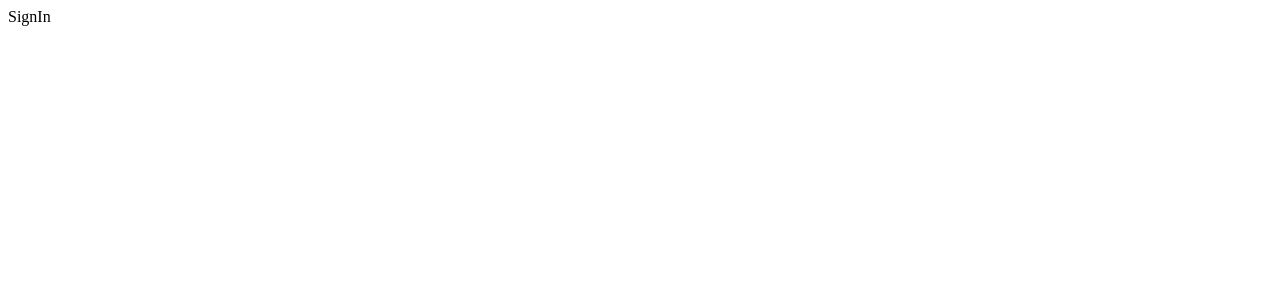
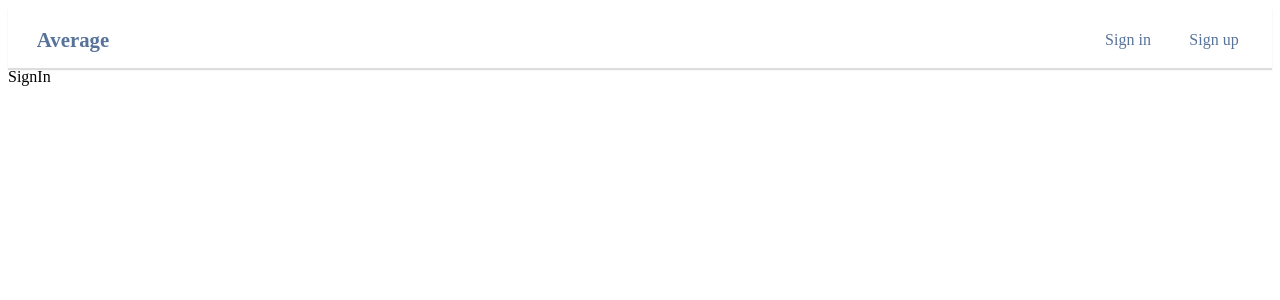
Before and after one commit to rxrossi/average-client, a React app: page /signin in a window 1280 px wide. Shown: the top 300 px of the page. Built offline with nearby package versions, Linux system fonts and the light colour scheme.

Commit message:
Added buttons to NavBar for signed out user

```diff
--- a/src/NavBar/UserMenu/SignedOut/index.jsx
+++ b/src/NavBar/UserMenu/SignedOut/index.jsx
@@ -1,3 +1,32 @@
 import React from 'react'
+import styled from 'styled-components'
+import BaseLink from '../../../StyledComponents/BaseLink'
+import { grey, blue, softBlue } from '../../../colors'
 
-export default () => <div>Login</div>
+const Wrapper = styled.div`
+  display: inline-grid;
+  grid-template-columns: 1fr 1fr;
+`
+
+const Link = styled(BaseLink)`
+  display: 'inline-block';
+  color: ${blue};
+  width: 70px;
+  font-size: 1rem;
+  padding: 0.5rem;
+  text-align: center;
+
+  &:hover {
+    color: ${grey}
+    background-color: ${softBlue};
+    box-shadow: 1px 1px 1px #999;
+    border-radius: 2px;
+  }
+`
+
+export default () => (
+  <Wrapper>
+    <Link to="/signin">Sign in</Link>
+    <Link to="/signup">Sign up</Link>
+  </Wrapper>
+)
--- a/src/NavBar/index.jsx
+++ b/src/NavBar/index.jsx
@@ -1,7 +1,7 @@
 import React from 'react'
 import styled from 'styled-components'
 import UserMenu from './UserMenu'
-import { blue, white } from '../colors'
+import { grey, blue, white } from '../colors'
 import BaseLink from '../StyledComponents/BaseLink'
 
 type Props = {
@@ -22,8 +22,14 @@ export default NavBar
 
 const HomeLink = styled(BaseLink)`
   font-weight: bolder;
-  font-size: 1.2rem;
+  font-size: 1.3rem;
+  text-align: center;
   color: ${blue};
+
+  &:hover {
+    color: ${grey}
+    border-radius: 2px;
+  }
 `
 
 const Nav = styled.nav`
--- /dev/null
+++ b/src/Pages/SignIn/index.jsx
@@ -0,0 +1,10 @@
+import React from 'react'
+import NavBar from '../../NavBar'
+
+const Home = () => (
+  <div>
+    <NavBar />
+    SignIn
+  </div>
+)
+export default Home
--- /dev/null
+++ b/src/Pages/SignOut/index.jsx
@@ -0,0 +1,10 @@
+import React from 'react'
+import NavBar from '../../NavBar'
+
+const Home = () => (
+  <div>
+    <NavBar />
+    Sign Out
+  </div>
+)
+export default Home
--- /dev/null
+++ b/src/Pages/SignUp/index.jsx
@@ -0,0 +1,10 @@
+import React from 'react'
+import NavBar from '../../NavBar'
+
+const Home = () => (
+  <div>
+    <NavBar />
+    Sign Up
+  </div>
+)
+export default Home
--- /dev/null
+++ b/src/Pages/UserProfile/index.jsx
@@ -0,0 +1,10 @@
+import React from 'react'
+import NavBar from '../../NavBar'
+
+const Home = () => (
+  <div>
+    <NavBar />
+    User Profile
+  </div>
+)
+export default Home
--- a/src/Router/index.jsx
+++ b/src/Router/index.jsx
@@ -4,15 +4,10 @@ import Home from '../Pages/Home'
 import Test from '../Pages/Test'
 import RequiredSignInRoute from './RequireSignInRoute'
 import RequiredSignOutRoute from './RequireSignOutRoute'
-
-/*
-  move the NavBar outside, inject in each route
-  replace with the client2 navbar
-*/
-
-const SignIn = () => <div>SignIn</div>
-const SignOut = () => <div>SignOut</div>
-const UserProfile = () => <div>UserProfile</div>
+import SignIn from '../Pages/SignIn'
+import SignOut from '../Pages/SignOut'
+import SignUp from '../Pages/SignUp'
+import UserProfile from '../Pages/UserProfile'
 
 const Router = props => (
   <div>
@@ -22,6 +17,11 @@ const Router = props => (
       authenticated={props.authToken}
       path="/signin"
       component={SignIn}
+    />
+    <RequiredSignOutRoute
+      authenticated={props.authToken}
+      path="/signup"
+      component={SignUp}
     />
     <RequiredSignInRoute
       authenticated={props.authToken}
--- a/src/UtilityComponents/HandleClickOutside/index.jsx
+++ b/src/UtilityComponents/HandleClickOutside/index.jsx
@@ -9,7 +9,8 @@ function removeEventListeners(fn: Function) {
 
 type Props = {
   handleClickOutside: Function,
-  handleClickInside: ?Function
+  handleClickInside: ?Function,
+  children: ?React.Node
 }
 
 export default class HandleClickOutsideComponent extends React.Component<
```
